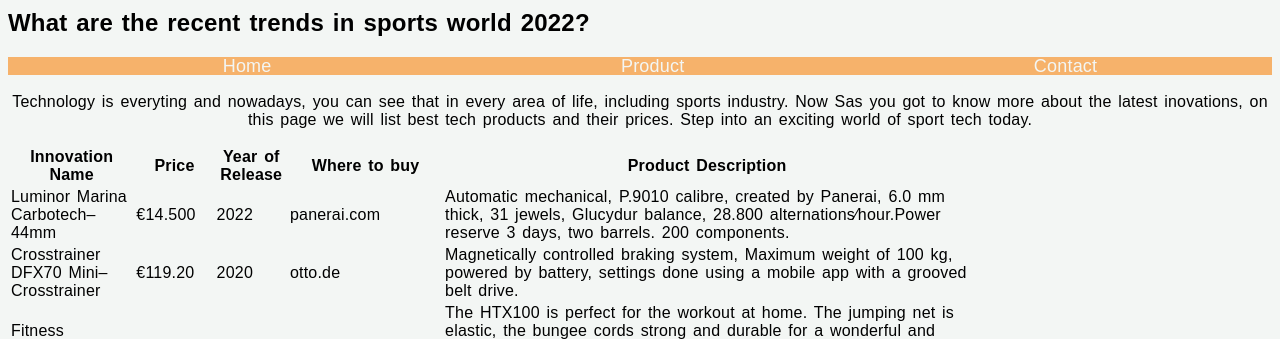
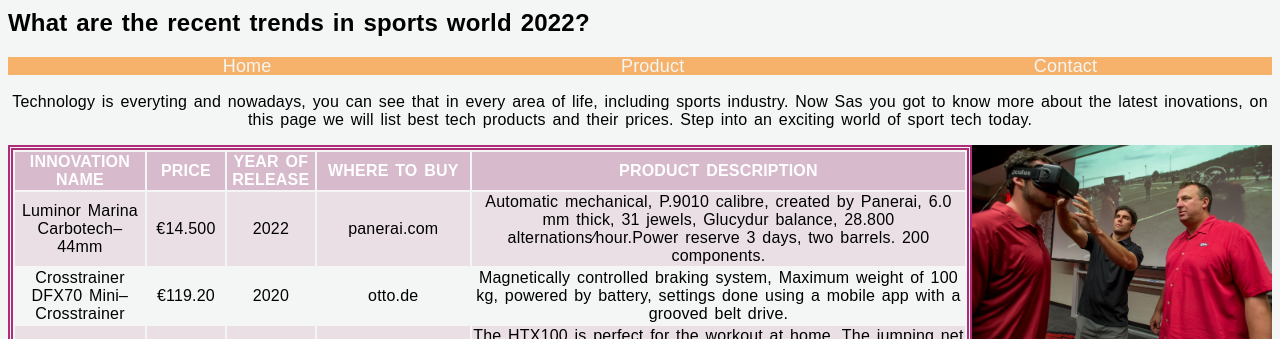
Before and after one commit to margariitag/webmarkupRetake2023, a plain HTML site: page pricing.html in a window 1280 px wide. Shown: the part 161-500 px from the top of the page. Drawn offline with Linux system fonts and the light colour scheme; a web font is replaced by a local one.

Commit message:
changes in pricing

```diff
--- a/css/stylesheet.css
+++ b/css/stylesheet.css
@@ -90,6 +90,23 @@
     text-align: center;
 }
 
+table {
+    border-color: #af2c79;
+    border-style: double;
+    border-width: 5px;
+}
+td{
+    text-align: center;
+}
+tr:nth-child(even) {
+    background-color: #eadfe5;
+}
+th {
+    background-color: #d7bacb;
+    color:#ffffff;
+    text-transform: uppercase;
+  }
+
 /*PC*/
 @media screen and (min-width: 1280px) {
 #checkbox{
@@ -146,11 +163,9 @@
     display: flex;
     flex-direction: column;
 }
-.table{
-
-}
 .asideImagesPricing{
     display: flex;
+    flex-direction: column;
 }
 }
 
@@ -206,35 +221,26 @@
 /*pricing.html*/
 #product1img{
     display: none;
-    visibility: hidden;
 }
 #product3img{
-    width: 450px;
+    width: 253px;
 }
 #product2img{
-    width: 474px;
+    width: 290px;
 }
 .pricingMain{
     display: flex;
     flex-direction: column;
 }
-.footerPricing{
-    display: flex;
-    justify-content: space-around;
-}
 .tableWithFooter{
     display: flex;
     flex-direction: column;
 }
-.table{
-
-}
 .asideImagesPricing{
     display: flex;
-    flex-direction: column-reverse;
+    align-items: center;
+    width: 50%;
 }
-
-
 
 }
 
--- a/pricing.html
+++ b/pricing.html
@@ -292,8 +292,8 @@
         <footer id="footerTable">Source of data&copy; 2022</footer>
         </section>
 
-        <aside class="asideImagesPricing">
-            <a href="https://www.inholland.nl/">
+        <aside>
+            <a class="asideImagesPricing" href="https://www.inholland.nl/">
                 <img id="product1img" src="../webmarkupRetake2023/img/635694538870613845-XXX-STRIVR-LABS-4941-73646822.jpeg" alt="VR"
                     title="Virtual Reality">
                 <img id="product2img" src="../webmarkupRetake2023/img/autonomous-drones-promo-facebookJumbo.jpeg" alt="drone"
@@ -302,7 +302,9 @@
                     title="Analysis">
             </a>
         </aside>
+
     </section>
+
 
 
     <section class="footer">
```
